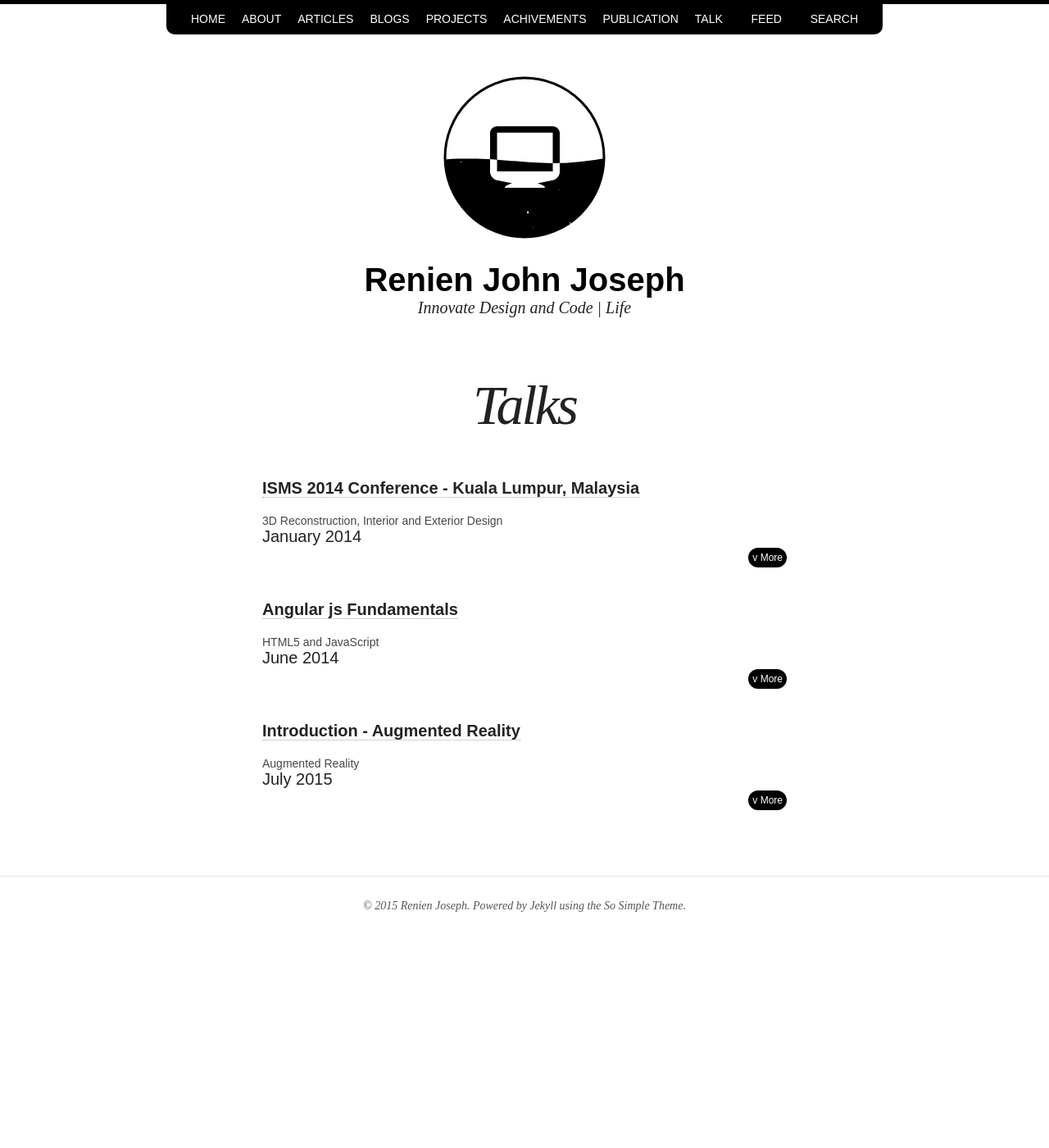
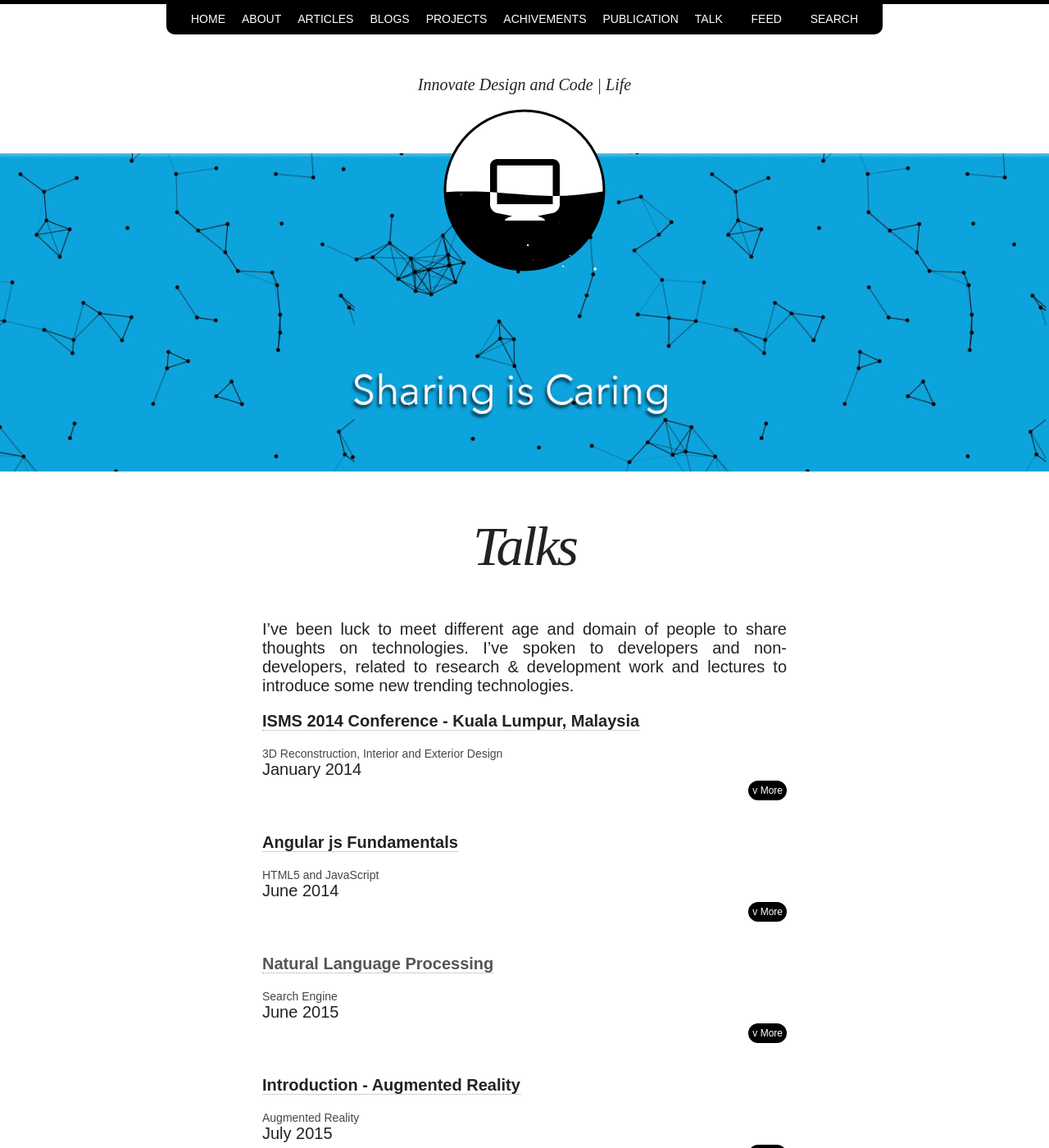
Before and after one commit to Renien/Renien.github.io, a Jekyll site: the page built from talk.md, in a window 1280 px wide and 1400 px high. Shown: the whole window at 82% size. Built offline with Jekyll 4.4.1, drawn with Linux system fonts in a browser that asks for light colours; nearby versions of some CDN libraries.

Commit message:
added a new content in talk page

```diff
--- a/talk.md
+++ b/talk.md
@@ -5,15 +5,23 @@
 description: "I love to talk tech"
 modified: 2013-09-11
 tags: []
+image:
+  feature: cover/talk-page.jpg
+  credit:
+  creditlink:
 ---
+
+I’ve been luck to meet different age and domain of people to share thoughts on technologies. I've spoken to developers and non-developers, related to research & development work and lectures to introduce some new trending technologies.
 
 [**ISMS 2014 Conference - Kuala Lumpur, Malaysia**](http://ijssst.info/Vol-15/No-3/start.pdf){:target="_blank"}
 
 <div class="publication-header-conference">3D Reconstruction, Interior and Exterior Design</div>
 <div>January 2014</div>
 <div class="publication-header"></div>
-<div class="read-more-content">
-<p>
+<div markdown="1" class="read-more-content">
+<br>
+[**Build-IT - An Interactive Web Application for 3D Construction, Interior & Exterior Design**](/build-it/){:target="_blank"} system is a collection of application developed for my bachelor degree final year project. This project did not end up as an academic level project but also it was accepted in [**“IEEE Conference 2014 - 5th International Conference on Intelligent Systems, Modeling and Simulation (ISMS)”**](http://uksim.info/isms2014/isms2014.htm){:target="_blank"}. To index, IEEE community invited me to present the paper. The talk was on image processing and 3 dimensional information modeling.
+
 <figure class="third">
 	{% for item in (1..11) %}
 	<a href="{{ site.url }}/images/publication/{{ item }}.jpg"><img src="{{ site.url }}/images/publication/{{ item }}.jpg" alt="image"></a>
@@ -25,7 +33,6 @@
 Sheraton Hotel, Langkawi, Malaysia</figcaption>
 </figure>
 
-</P>
 </div>
 <div markdown="0" class="read-more-toggle" align="right"><a class="btn">v More</a></div>
 
@@ -35,6 +42,7 @@
 <div>June 2014</div>
 
 <div markdown="1" class="read-more-content">
+<br>
 Angular JS talk was conducted in [**Zone24x7 (Private) Limited**](http://www.zone24x7.com/){:target="_blank"} (460, Nawala Road,Koswatte, Sri Lanka).
 With my colleague [**Malinda Prasad**](https://twitter.com/malindaprasad){:target="_blank"} we had interactive session to expose about SPA and Angular JS framework.
 During the session we did a code walk-through to explain all the key features of Angular JS framework.
@@ -52,12 +60,37 @@
 
 <div markdown="0" class="read-more-toggle" align="right"><a class="btn">v More</a></div>
 
+[**Natural Language Processing**]()
+
+<div class="publication-header-conference">Search Engine</div>
+<div>June 2015</div>
+
+<div markdown="1" class="read-more-content">
+<br>
+For quite a long time I was working on a search engine component that helps to understand the user input queries and to produce accurate search results.
+
+I’ve been fortunate to meet students of [**University of Moratuwa**](http://www.mrt.ac.lk/web/){:target="_blank"}, [**Department of Computer Science & Engineering**](http://www.cse.mrt.ac.lk/){:target="_blank"} and discuss on Natural Language Processing (NLP).
+
+<figure class="half">
+    {% for item in (1..2) %}
+    <a href="{{ site.url }}/images/talk/nlp/{{ item }}.jpg">
+            <img src="{{ site.url }}/images/talk/nlp/{{ item }}.jpg" alt="image">
+            </a>
+    {% endfor %}
+	<figcaption>During the session 26 June 2015</figcaption>
+</figure>
+
+</div>
+
+<div markdown="0" class="read-more-toggle" align="right"><a class="btn">v More</a></div>
+
 [**Introduction - Augmented Reality**](http://www.slideshare.net/Renien/introduction-augmented-reality-51158369){:target="_blank"}
 
 <div class="publication-header-conference">Augmented Reality</div>
 <div>July 2015</div>
 
 <div markdown="1" class="read-more-content">
+<br>
 [**Society of Computer Science**](https://www.facebook.com/scs.usjp){:target="_blank"}, [**University of Sri Jayewardenepura**](http://www.sjp.ac.lk/){:target="_blank"} organized [**Aurora 2K15**](https://www.facebook.com/aurora.usjp){:target="_blank"}. A computing conference aimed at introducing IT careers to school students and helps improve their IT skills as well.
 
 The Conference was featured with variety of speakers and I was glad to meet and talk about Augmented Reality to younger crowd.
```
Also changed, not shown: images/cover/talk-page.jpg (added), 2 other files.
